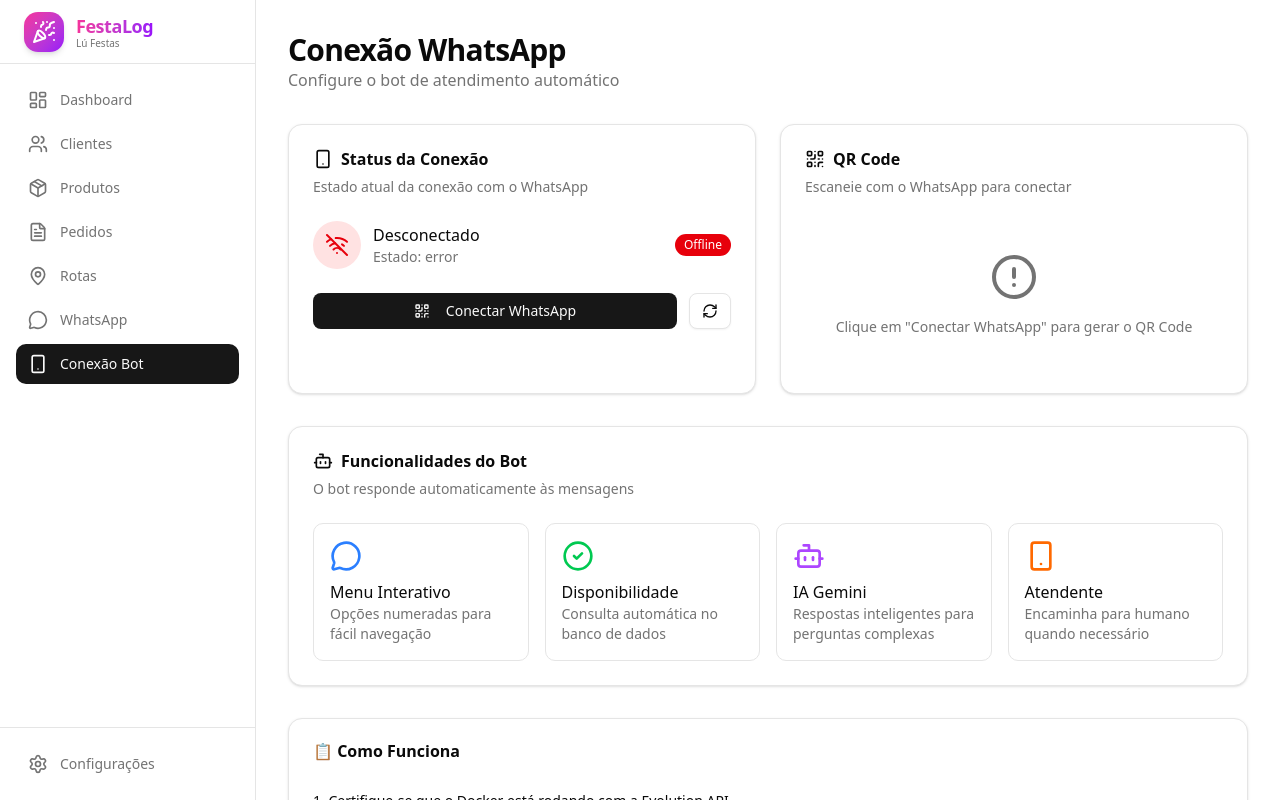
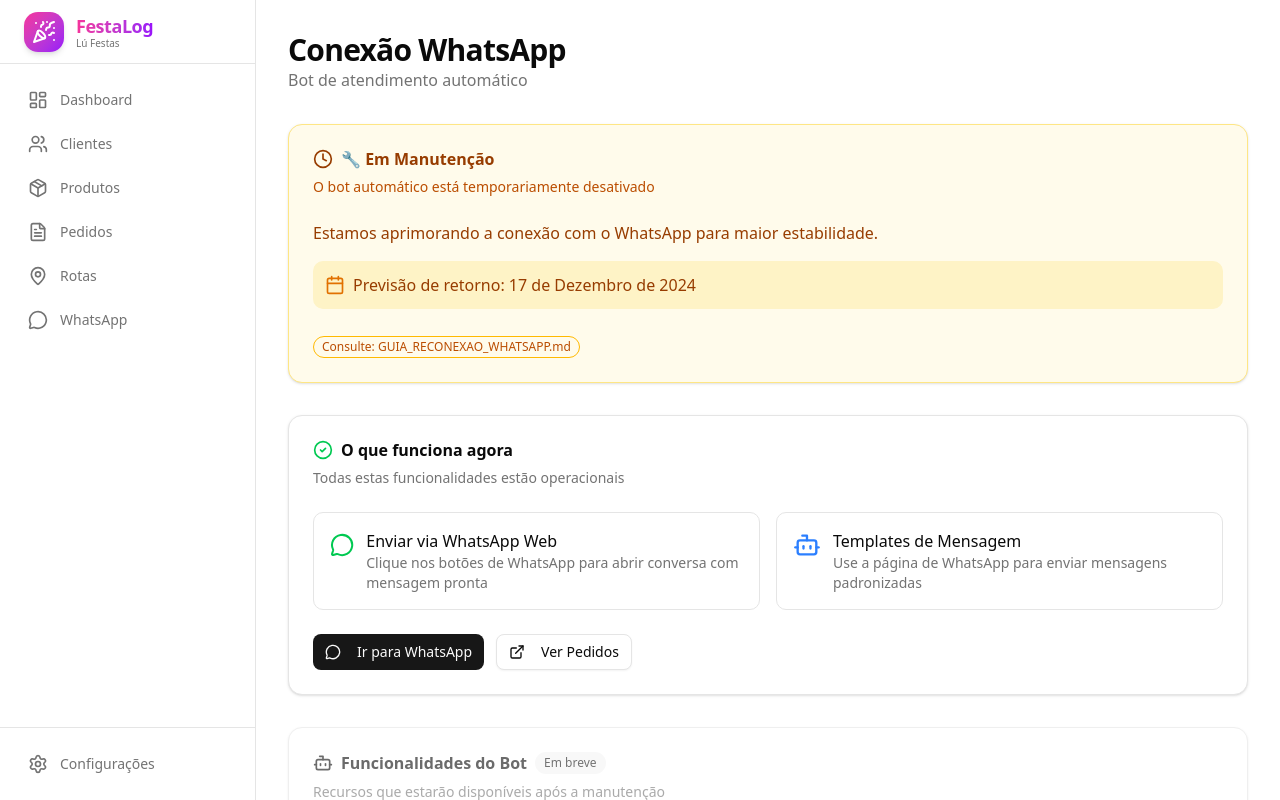
Before and after one commit to icognita1702/festalog, a Next.js app: page /conexao in a window 1280 px wide. Shown: the top 800 px of the page. Built offline with nearby package versions, Linux system fonts and the light colour scheme; no server answers.

Commit message:
remoçaõ de conexão com bot

```diff
--- a/src/app/(dashboard)/conexao/page.tsx
+++ b/src/app/(dashboard)/conexao/page.tsx
@@ -1,280 +1,147 @@
 'use client'
 
-import { useEffect, useState, useCallback } from 'react'
 import { Card, CardContent, CardDescription, CardHeader, CardTitle } from '@/components/ui/card'
-import { Button } from '@/components/ui/button'
 import { Badge } from '@/components/ui/badge'
 import {
-    Smartphone,
-    Wifi,
-    WifiOff,
-    RefreshCw,
-    Loader2,
-    QrCode,
-    Power,
+    Clock,
+    Calendar,
     MessageCircle,
     Bot,
     CheckCircle2,
-    AlertCircle
+    ExternalLink,
 } from 'lucide-react'
-
-interface ConexaoStatus {
-    connected: boolean
-    state: string
-}
+import { Button } from '@/components/ui/button'
+import Link from 'next/link'
 
 export default function ConexaoWhatsAppPage() {
-    const [status, setStatus] = useState<ConexaoStatus | null>(null)
-    const [qrCode, setQrCode] = useState<string | null>(null)
-    const [loading, setLoading] = useState(true)
-    const [conectando, setConectando] = useState(false)
-    const [desconectando, setDesconectando] = useState(false)
-
-    const verificarStatus = useCallback(async () => {
-        try {
-            const res = await fetch('/api/whatsapp/status')
-            const data = await res.json()
-            setStatus(data)
-
-            if (!data.connected && !qrCode) {
-                // Se não está conectado e não tem QR, busca QR Code
-                await buscarQRCode()
-            }
-        } catch (error) {
-            console.error('Erro ao verificar status:', error)
-            setStatus({ connected: false, state: 'error' })
-        } finally {
-            setLoading(false)
-        }
-    }, [qrCode])
-
-    const buscarQRCode = async () => {
-        try {
-            const res = await fetch('/api/whatsapp/qrcode')
-            const data = await res.json()
-
-            if (data.qrcode) {
-                setQrCode(data.qrcode)
-            } else if (data.connected) {
-                setQrCode(null)
-                setStatus({ connected: true, state: 'open' })
-            }
-        } catch (error) {
-            console.error('Erro ao buscar QR Code:', error)
-        }
-    }
-
-    const criarInstancia = async () => {
-        setConectando(true)
-        try {
-            const res = await fetch('/api/whatsapp/instance', { method: 'POST' })
-            const data = await res.json()
-
-            if (data.qrcode) {
-                setQrCode(data.qrcode)
-            }
-        } catch (error) {
-            console.error('Erro ao criar instância:', error)
-        } finally {
-            setConectando(false)
-        }
-    }
-
-    const desconectar = async () => {
-        setDesconectando(true)
-        try {
-            await fetch('/api/whatsapp/disconnect', { method: 'POST' })
-            setStatus({ connected: false, state: 'close' })
-            setQrCode(null)
-        } catch (error) {
-            console.error('Erro ao desconectar:', error)
-        } finally {
-            setDesconectando(false)
-        }
-    }
-
-    useEffect(() => {
-        verificarStatus()
-
-        // Atualiza status a cada 10 segundos
-        const interval = setInterval(verificarStatus, 10000)
-        return () => clearInterval(interval)
-    }, [verificarStatus])
-
     return (
         <div className="space-y-8">
             {/* Header */}
             <div>
                 <h1 className="text-3xl font-bold tracking-tight">Conexão WhatsApp</h1>
                 <p className="text-muted-foreground">
-                    Configure o bot de atendimento automático
+                    Bot de atendimento automático
                 </p>
             </div>
 
-            <div className="grid gap-6 md:grid-cols-2">
-                {/* Status da Conexão */}
+            {/* Aviso de Manutenção */}
+            <Card className="border-amber-200 bg-amber-50 dark:border-amber-800 dark:bg-amber-950">
+                <CardHeader>
+                    <CardTitle className="flex items-center gap-2 text-amber-800 dark:text-amber-200">
+                        <Clock className="h-5 w-5" />
+                        🔧 Em Manutenção
+                    </CardTitle>
+                    <CardDescription className="text-amber-700 dark:text-amber-300">
+                        O bot automático está temporariamente desativado
+                    </CardDescription>
+                </CardHeader>
+                <CardContent className="space-y-4">
+                    <p className="text-amber-800 dark:text-amber-200">
+                        Estamos aprimorando a conexão com o WhatsApp para maior estabilidade.
+                    </p>
+
+                    <div className="flex items-center gap-2 rounded-lg bg-amber-100 p-3 dark:bg-amber-900">
+                        <Calendar className="h-5 w-5 text-amber-600" />
+                        <span className="font-medium text-amber-800 dark:text-amber-200">
+                            Previsão de retorno: 17 de Dezembro de 2024
+                        </span>
+                    </div>
+
+                    <div className="pt-2">
+                        <Badge variant="outline" className="border-amber-400 text-amber-700">
+                            Consulte: GUIA_RECONEXAO_WHATSAPP.md
+                        </Badge>
+                    </div>
+                </CardContent>
+            </Card>
+
+            {/* O que funciona */}
             <Card>
                 <CardHeader>
                     <CardTitle className="flex items-center gap-2">
-                            <Smartphone className="h-5 w-5" />
-                            Status da Conexão
+                        <CheckCircle2 className="h-5 w-5 text-green-500" />
+                        O que funciona agora
                     </CardTitle>
                     <CardDescription>
-                            Estado atual da conexão com o WhatsApp
+                        Todas estas funcionalidades estão operacionais
                     </CardDescription>
                 </CardHeader>
                 <CardContent>
-                        {loading ? (
-                            <div className="flex items-center justify-center py-8">
-                                <Loader2 className="h-8 w-8 animate-spin text-muted-foreground" />
-                            </div>
-                        ) : (
-                            <div className="space-y-6">
-                                <div className="flex items-center justify-between">
-                                    <div className="flex items-center gap-3">
-                                        {status?.connected ? (
-                                            <div className="flex h-12 w-12 items-center justify-center rounded-full bg-green-100 dark:bg-green-900">
-                                                <Wifi className="h-6 w-6 text-green-600" />
-                                            </div>
-                                        ) : (
-                                            <div className="flex h-12 w-12 items-center justify-center rounded-full bg-red-100 dark:bg-red-900">
-                                                <WifiOff className="h-6 w-6 text-red-600" />
-                                            </div>
-                                        )}
+                    <div className="grid gap-4 md:grid-cols-2">
+                        <div className="flex items-start gap-3 rounded-lg border p-4">
+                            <MessageCircle className="h-8 w-8 text-green-500" />
                             <div>
-                                            <p className="font-medium">
-                                                {status?.connected ? 'Conectado' : 'Desconectado'}
-                                            </p>
+                                <h3 className="font-medium">Enviar via WhatsApp Web</h3>
                                 <p className="text-sm text-muted-foreground">
-                                                Estado: {status?.state || 'Desconhecido'}
+                                    Clique nos botões de WhatsApp para abrir conversa com mensagem pronta
                                 </p>
                             </div>
                         </div>
-                                    <Badge variant={status?.connected ? 'default' : 'destructive'}>
-                                        {status?.connected ? 'Online' : 'Offline'}
-                                    </Badge>
+                        <div className="flex items-start gap-3 rounded-lg border p-4">
+                            <Bot className="h-8 w-8 text-blue-500" />
+                            <div>
+                                <h3 className="font-medium">Templates de Mensagem</h3>
+                                <p className="text-sm text-muted-foreground">
+                                    Use a página de WhatsApp para enviar mensagens padronizadas
+                                </p>
+                            </div>
+                        </div>
                     </div>
 
-                                <div className="flex gap-3">
-                                    {status?.connected ? (
-                                        <Button
-                                            variant="destructive"
-                                            onClick={desconectar}
-                                            disabled={desconectando}
-                                            className="flex-1"
-                                        >
-                                            {desconectando ? (
-                                                <Loader2 className="mr-2 h-4 w-4 animate-spin" />
-                                            ) : (
-                                                <Power className="mr-2 h-4 w-4" />
-                                            )}
-                                            Desconectar
+                    <div className="mt-6 flex gap-3">
+                        <Link href="/whatsapp">
+                            <Button>
+                                <MessageCircle className="mr-2 h-4 w-4" />
+                                Ir para WhatsApp
                             </Button>
-                                    ) : (
-                                        <Button
-                                            onClick={criarInstancia}
-                                            disabled={conectando}
-                                            className="flex-1"
-                                        >
-                                            {conectando ? (
-                                                <Loader2 className="mr-2 h-4 w-4 animate-spin" />
-                                            ) : (
-                                                <QrCode className="mr-2 h-4 w-4" />
-                                            )}
-                                            Conectar WhatsApp
+                        </Link>
+                        <Link href="/pedidos">
+                            <Button variant="outline">
+                                <ExternalLink className="mr-2 h-4 w-4" />
+                                Ver Pedidos
                             </Button>
-                                    )}
-                                    <Button
-                                        variant="outline"
-                                        onClick={verificarStatus}
-                                    >
-                                        <RefreshCw className="h-4 w-4" />
-                                    </Button>
+                        </Link>
                     </div>
-                            </div>
-                        )}
                 </CardContent>
             </Card>
 
-                {/* QR Code */}
-                <Card>
-                    <CardHeader>
-                        <CardTitle className="flex items-center gap-2">
-                            <QrCode className="h-5 w-5" />
-                            QR Code
-                        </CardTitle>
-                        <CardDescription>
-                            Escaneie com o WhatsApp para conectar
-                        </CardDescription>
-                    </CardHeader>
-                    <CardContent>
-                        {status?.connected ? (
-                            <div className="flex flex-col items-center justify-center py-8 text-center">
-                                <CheckCircle2 className="h-16 w-16 text-green-500" />
-                                <p className="mt-4 font-medium">WhatsApp Conectado!</p>
-                                <p className="text-sm text-muted-foreground">
-                                    O bot está pronto para responder mensagens
-                                </p>
-                            </div>
-                        ) : qrCode ? (
-                            <div className="flex flex-col items-center">
-                                <img
-                                    src={qrCode}
-                                    alt="QR Code WhatsApp"
-                                    className="h-64 w-64 rounded-lg border"
-                                />
-                                <p className="mt-4 text-sm text-muted-foreground text-center">
-                                    Abra o WhatsApp no celular → Menu → Aparelhos conectados → Conectar aparelho
-                                </p>
-                            </div>
-                        ) : (
-                            <div className="flex flex-col items-center justify-center py-8 text-center">
-                                <AlertCircle className="h-12 w-12 text-muted-foreground" />
-                                <p className="mt-4 text-sm text-muted-foreground">
-                                    Clique em &quot;Conectar WhatsApp&quot; para gerar o QR Code
-                                </p>
-                            </div>
-                        )}
-                    </CardContent>
-                </Card>
-            </div>
-
-            {/* Informações do Bot */}
-            <Card>
+            {/* Informações do Bot (quando voltar) */}
+            <Card className="opacity-60">
                 <CardHeader>
                     <CardTitle className="flex items-center gap-2">
                         <Bot className="h-5 w-5" />
                         Funcionalidades do Bot
+                        <Badge variant="secondary">Em breve</Badge>
                     </CardTitle>
                     <CardDescription>
-                        O bot responde automaticamente às mensagens
+                        Recursos que estarão disponíveis após a manutenção
                     </CardDescription>
                 </CardHeader>
                 <CardContent>
                     <div className="grid gap-4 md:grid-cols-2 lg:grid-cols-4">
-                        <div className="rounded-lg border p-4">
+                        <div className="rounded-lg border p-4 opacity-50">
                             <MessageCircle className="h-8 w-8 text-blue-500" />
                             <h3 className="mt-2 font-medium">Menu Interativo</h3>
                             <p className="text-sm text-muted-foreground">
                                 Opções numeradas para fácil navegação
                             </p>
                         </div>
-                        <div className="rounded-lg border p-4">
+                        <div className="rounded-lg border p-4 opacity-50">
                             <CheckCircle2 className="h-8 w-8 text-green-500" />
                             <h3 className="mt-2 font-medium">Disponibilidade</h3>
                             <p className="text-sm text-muted-foreground">
                                 Consulta automática no banco de dados
                             </p>
                         </div>
-                        <div className="rounded-lg border p-4">
+                        <div className="rounded-lg border p-4 opacity-50">
                             <Bot className="h-8 w-8 text-purple-500" />
                             <h3 className="mt-2 font-medium">IA Gemini</h3>
                             <p className="text-sm text-muted-foreground">
                                 Respostas inteligentes para perguntas complexas
                             </p>
                         </div>
-                        <div className="rounded-lg border p-4">
-                            <Smartphone className="h-8 w-8 text-orange-500" />
+                        <div className="rounded-lg border p-4 opacity-50">
+                            <MessageCircle className="h-8 w-8 text-orange-500" />
                             <h3 className="mt-2 font-medium">Atendente</h3>
                             <p className="text-sm text-muted-foreground">
                                 Encaminha para humano quando necessário
@@ -283,30 +150,6 @@ export default function ConexaoWhatsAppPage() {
                     </div>
                 </CardContent>
             </Card>
-
-            {/* Instruções */}
-            <Card>
-                <CardHeader>
-                    <CardTitle>📋 Como Funciona</CardTitle>
-                </CardHeader>
-                <CardContent>
-                    <ol className="list-decimal list-inside space-y-3 text-sm">
-                        <li>Certifique-se que o Docker está rodando com a Evolution API</li>
-                        <li>Clique em <strong>&quot;Conectar WhatsApp&quot;</strong> para gerar o QR Code</li>
-                        <li>No celular, abra <strong>WhatsApp → Menu → Aparelhos conectados</strong></li>
-                        <li>Clique em <strong>&quot;Conectar um aparelho&quot;</strong> e escaneie o QR Code</li>
-                        <li>Pronto! O bot começará a responder automaticamente</li>
-                    </ol>
-                    <div className="mt-4 rounded-lg bg-yellow-50 p-4 dark:bg-yellow-950">
-                        <p className="text-sm text-yellow-800 dark:text-yellow-200">
-                            <strong>⚠️ Importante:</strong> O Docker precisa estar rodando com o comando:
-                            <code className="ml-2 rounded bg-yellow-100 px-2 py-1 dark:bg-yellow-900">
-                                docker-compose up -d
-                            </code>
-                        </p>
-                    </div>
-                </CardContent>
-            </Card>
         </div>
     )
 }
--- a/src/components/layout/sidebar.tsx
+++ b/src/components/layout/sidebar.tsx
@@ -45,11 +45,6 @@ const menuItems = [
         title: 'WhatsApp',
         href: '/whatsapp',
         icon: MessageCircle
-    },
-    {
-        title: 'Conexão Bot',
-        href: '/conexao',
-        icon: Smartphone
     },
 ]
 
```
Also changed, not shown: 1 other file (tests, documents, lock files or other folders). Lines whose indentation alone changed are shown as unchanged.
